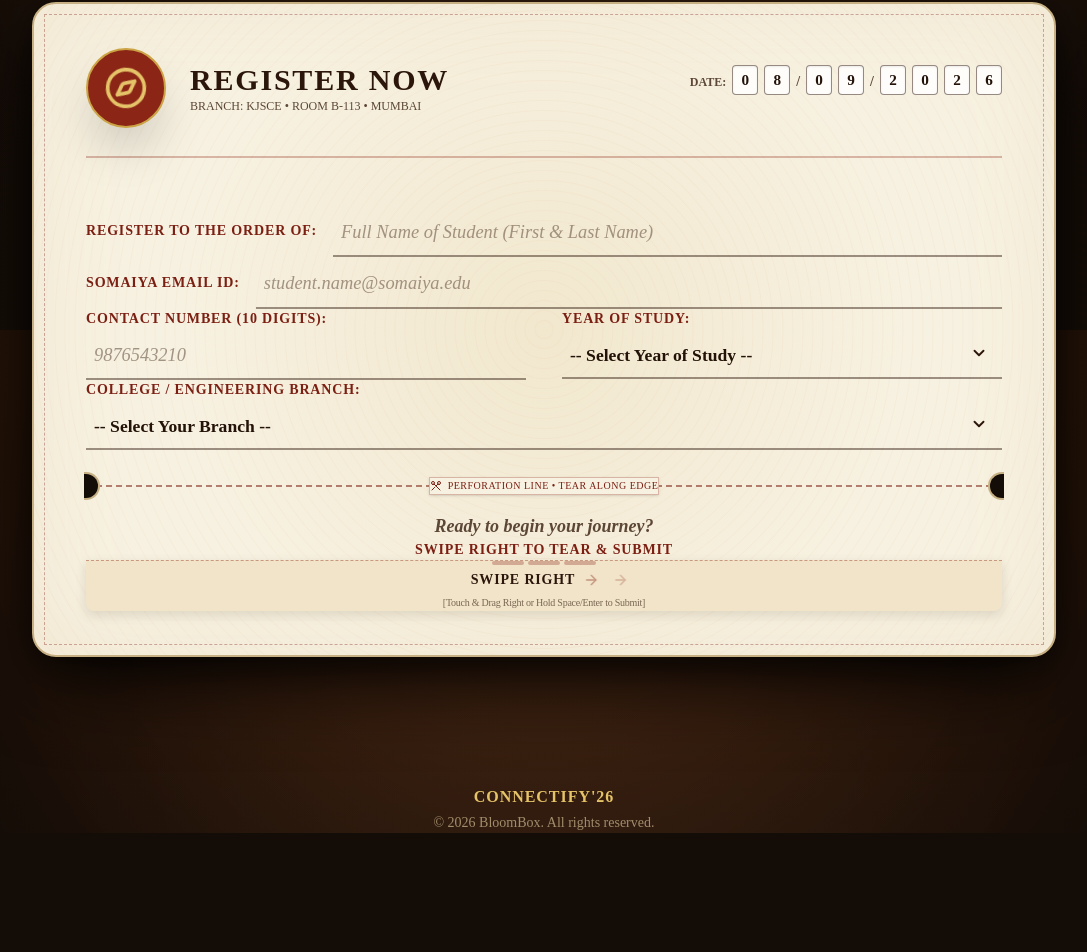
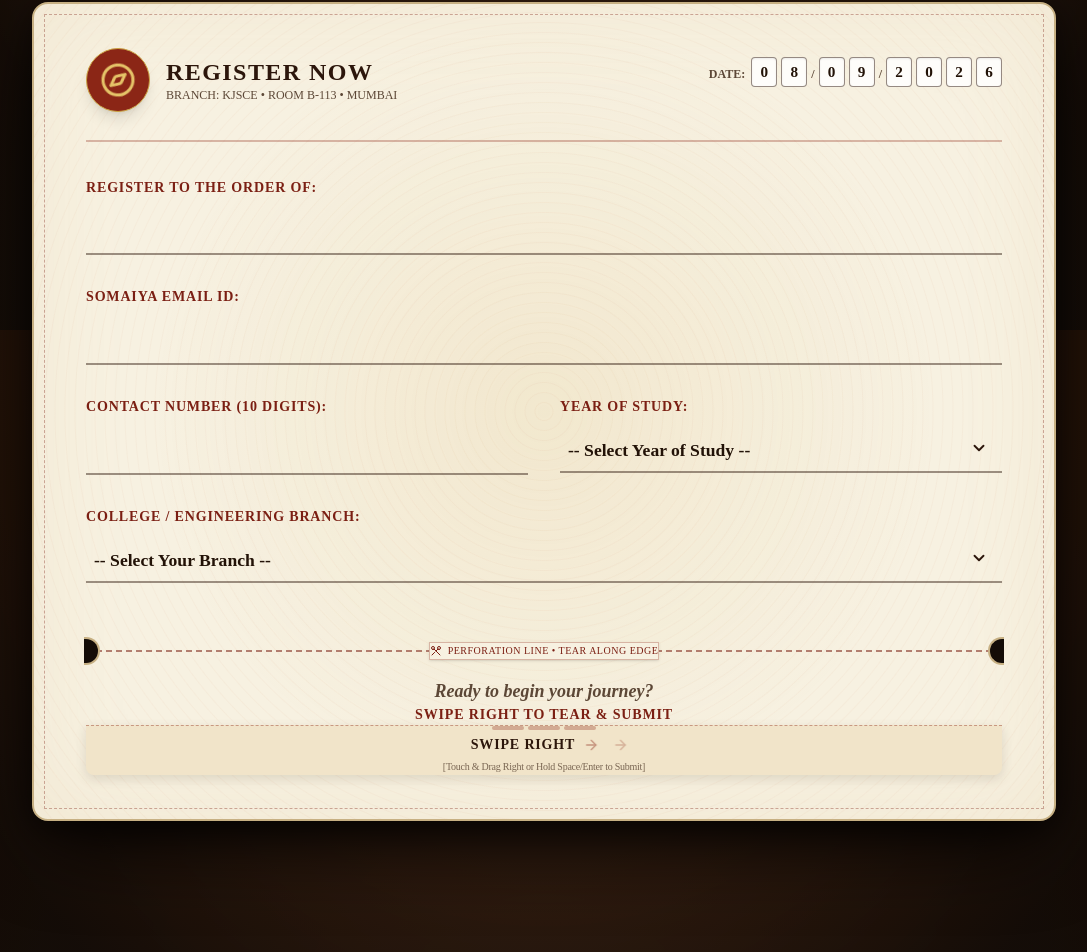
Before and after one commit to creatorofC-gif/BB-REG-new, a React (Vite) app: page / in a window 1280 px wide. Shown: the part 2070-3022 px from the top of the page, without its empty margins (96-1183 px from the left). Before the commit the page ends 2903 px from the top, so only its background shows below. Built offline with nearby package versions, Linux system fonts and the light colour scheme; a web font is replaced by a local one.

Commit message:
refactor: clean up ChequeForm component by removing unnecessary comments and improving layout

```diff
--- a/src/components/ChequeForm.jsx
+++ b/src/components/ChequeForm.jsx
@@ -24,7 +24,6 @@ export function ChequeForm({ onSubmit, isSubmitting, serverError }) {
   const [shakeError, setShakeError] = useState(false);
   const [currentDate, setCurrentDate] = useState(() => new Date());
 
-  // Keep the cheque date current, including if the page remains open overnight.
   useEffect(() => {
     const updateDate = () => setCurrentDate(new Date());
     const intervalId = window.setInterval(updateDate, 60_000);
@@ -37,7 +36,6 @@ export function ChequeForm({ onSubmit, isSubmitting, serverError }) {
     String(currentDate.getFullYear())
   ];
 
-  // Field refs for auto-focus on error
   const nameRef = useRef(null);
   const emailRef = useRef(null);
   const contactRef = useRef(null);
@@ -57,7 +55,6 @@ export function ChequeForm({ onSubmit, isSubmitting, serverError }) {
 
     let processedValue = value;
     if (name === "contact") {
-      // Allow only digits, max 10
       processedValue = value.replace(/\D/g, "").slice(0, 10);
     }
 
@@ -66,7 +63,6 @@ export function ChequeForm({ onSubmit, isSubmitting, serverError }) {
       [name]: processedValue
     }));
 
-    // Real-time re-validation for touched field
     if (touched[name]) {
       const nextData = { ...formData, [name]: processedValue };
       const validation = validateRegistration(nextData);
@@ -87,7 +83,6 @@ export function ChequeForm({ onSubmit, isSubmitting, serverError }) {
     }));
   };
 
-  // Pre-tear validation check
   const validateFormBeforeTear = () => {
     const validation = validateRegistration(formData);
     setTouched({
@@ -103,7 +98,6 @@ export function ChequeForm({ onSubmit, isSubmitting, serverError }) {
       setShakeError(true);
       setTimeout(() => setShakeError(false), 450);
 
-      // Auto-scroll to first invalid input
       const firstErrorField = Object.keys(validation.errors)[0];
       if (firstErrorField && fieldRefs[firstErrorField]?.current) {
         fieldRefs[firstErrorField].current.focus();
@@ -120,17 +114,16 @@ export function ChequeForm({ onSubmit, isSubmitting, serverError }) {
     }
   };
 
-  // Check validity statuses
   const isSomaiyaEmailValid = formData.email && /^[a-zA-Z0-9._%+-]+@somaiya\.edu$/i.test(formData.email.trim());
   const isPhoneValid = formData.contact && formData.contact.length === 10;
   const isNameValid = formData.fullName && formData.fullName.trim().length >= 2;
 
   return (
-    <section id="registration-cheque" className="section-cheque relative flex flex-col items-center justify-center z-20">
-      <div className="page-container flex flex-col items-center">
+    <section id="registration-cheque" className="section-cheque relative flex flex-col items-center justify-center z-20 pt-10 pb-16 px-4">
+      <div className="page-container flex flex-col items-center w-full max-w-4xl">
 
         {/* Section Header */}
-        <ScrollReveal className="text-center mb-8 sm:mb-12 flex flex-col items-center">
+        <ScrollReveal className="text-center mb-8 flex flex-col items-center">
           <div
             className="inline-flex items-center gap-2 rounded-full bg-[#8B2616]/45 border border-[#CBA344]/60 text-[#E5C368] text-xs font-mono uppercase tracking-wider mb-3 shadow-lg"
             style={{ padding: "0.4rem 1.25rem" }}
@@ -138,61 +131,61 @@ export function ChequeForm({ onSubmit, isSubmitting, serverError }) {
             <Sparkles className="w-4 h-4 text-[#E5C368] shrink-0" />
             <span>OFFICIAL REGISTRATION CHEQUE</span>
           </div>
-          <h2 className="font-cinzel text-3xl sm:text-5xl md:text-6xl font-black text-[#F8F3E6] tracking-wide leading-tight">
+
+          <h2 className="font-cinzel text-3xl sm:text-5xl md:text-6xl font-black text-[#F8F3E6] tracking-wide leading-tight mb-2">
             Make Your Commitment
           </h2>
-          <p className="font-cursive text-2xl sm:text-4xl text-[#E5C368] mt-1 max-w-xl mx-auto font-normal leading-snug">
+
+          <p className="font-cursive text-2xl sm:text-4xl text-[#E5C368] max-w-xl mx-auto font-normal leading-snug">
             Fill in your details and prepare to set sail.
           </p>
         </ScrollReveal>
 
         {/* Server Error Banner */}
         {serverError && (
-          <div className="w-full max-w-4xl mb-8 p-5 rounded-2xl bg-[#561108]/95 border-2 border-[#E5C368] text-[#F8F3E6] shadow-2xl flex items-start gap-4 animate-shake">
-            <AlertCircle className="w-6 h-6 text-[#FF9955] shrink-0 mt-0.5" />
+          <div className="w-full mb-6 p-4 rounded-xl bg-[#561108]/95 border-2 border-[#E5C368] text-[#F8F3E6] shadow-2xl flex items-start gap-3 animate-shake">
+            <AlertCircle className="w-5 h-5 text-[#FF9955] shrink-0 mt-0.5" />
             <div>
-              <h4 className="font-bold text-base font-cinzel text-[#FF9955]">SUBMISSION FAILED</h4>
-              <p className="text-sm mt-1 text-[#DFC99E]">{serverError}</p>
-              <p className="text-xs text-[#DFC99E]/80 mt-1">Your details have been preserved. Please retry the tear.</p>
+              <h4 className="font-bold text-sm font-cinzel text-[#FF9955]">SUBMISSION FAILED</h4>
+              <p className="text-xs mt-0.5 text-[#DFC99E]">{serverError}</p>
             </div>
           </div>
         )}
 
-        {/* THE VINTAGE CHEQUE LEAF (Centered & Spacious on PC & Mobile) */}
+        {/* THE VINTAGE CHEQUE LEAF */}
         <ScrollReveal
-          className={`cheque-leaf security-pattern rounded-3xl p-8 sm:p-12 md:p-16 shadow-3xl relative overflow-hidden transition-all max-w-4xl w-full ${
+          className={`cheque-leaf security-pattern rounded-2xl p-6 sm:p-10 md:p-12 shadow-3xl relative overflow-hidden transition-all w-full ${
             shakeError ? "animate-shake ring-4 ring-red-600/50" : ""
           }`}
         >
           {/* Top Cheque Header */}
-          <div className="cheque-header-line flex flex-wrap items-center justify-between gap-5 border-b-2 border-[#8B2616]/30 pb-4 mb-6">
+          <div className="cheque-header-line flex flex-col sm:flex-row sm:items-center justify-between gap-4 border-b-2 border-[#8B2616]/30 pb-5 mb-8">
 
             {/* Bank Emblem & Branding */}
-            <div className="flex items-center gap-4 sm:gap-6">
-              <div className="w-14 h-14 sm:w-20 sm:h-20 rounded-full bg-[#8B2616] border-2 border-[#CBA344] flex items-center justify-center text-[#E5C368] shrink-0 shadow-2xl">
-                <Compass className="w-8 h-8 sm:w-11 sm:h-11 animate-compass" />
+            <div className="flex items-center gap-3.5 sm:gap-4">
+              <div className="w-12 h-12 sm:w-16 sm:h-16 rounded-full bg-[#8B2616] border border-[#CBA344] flex items-center justify-center text-[#E5C368] shrink-0 shadow-lg">
+                <Compass className="w-7 h-7 sm:w-9 sm:h-9 animate-compass" />
               </div>
               <div>
-                <div className="text-xl sm:text-3xl font-cinzel font-black tracking-wide text-[#2C160B]">
+                <div className="text-lg sm:text-2xl font-cinzel font-black tracking-wide text-[#2C160B] leading-tight">
                   REGISTER NOW
                 </div>
-                <div className="text-xs text-[#5C4736] font-mono mt-1">
+                <div className="text-[11px] sm:text-xs text-[#5C4736] font-mono mt-0.5">
                   BRANCH: KJSCE • ROOM B-113 • MUMBAI
                 </div>
               </div>
             </div>
 
             {/* Vintage Boxed Date */}
-            <div className="cheque-date-container flex flex-col items-start sm:items-end gap-2.5 sm:ml-auto">
-              {/* Live date boxes (DD / MM / YYYY) */}
-              <div className="flex items-center gap-1 sm:gap-1.5 mt-1">
+            <div className="cheque-date-container flex items-center gap-1.5 ml-auto sm:ml-0">
               <span className="text-xs font-mono font-bold text-[#5C4736] mr-1">DATE:</span>
+              <div className="flex items-center gap-1">
                 <span className="date-box">{dateDigits[0][0]}</span>
                 <span className="date-box">{dateDigits[0][1]}</span>
-                <span className="text-sm font-bold text-[#5C4736]">/</span>
+                <span className="text-xs font-bold text-[#5C4736]">/</span>
                 <span className="date-box">{dateDigits[1][0]}</span>
                 <span className="date-box">{dateDigits[1][1]}</span>
-                <span className="text-sm font-bold text-[#5C4736]">/</span>
+                <span className="text-xs font-bold text-[#5C4736]">/</span>
                 {dateDigits[2].split("").map((digit, index) => (
                   <span className="date-box" key={index}>{digit}</span>
                 ))}
@@ -201,18 +194,17 @@ export function ChequeForm({ onSubmit, isSubmitting, serverError }) {
           </div>
 
           {/* CHEQUE FORM FIELDS */}
-          <form onSubmit={(e) => e.preventDefault()} className="space-y-7 sm:space-y-9 mb-4" noValidate>
+          <form onSubmit={(e) => e.preventDefault()} className="flex flex-col gap-7 sm:gap-8 mb-6" noValidate>
 
             {/* FIELD 1: FULL NAME */}
-            <div className="cheque-field-first relative">
-              <div className="flex flex-col sm:flex-row sm:items-center gap-2.5 sm:gap-4">
+            <div className="flex flex-col gap-2">
               <label
                 htmlFor="fullName"
-                  className="font-cinzel text-xs sm:text-sm font-bold text-[#7B1F13] tracking-wider shrink-0"
+                className="font-cinzel text-xs sm:text-sm font-bold text-[#7B1F13] tracking-wider"
               >
                 REGISTER TO THE ORDER OF:
               </label>
-                <div className="flex-1 relative">
+              <div className="relative">
                 <input
                   ref={nameRef}
                   id="fullName"
@@ -221,33 +213,32 @@ export function ChequeForm({ onSubmit, isSubmitting, serverError }) {
                   value={formData.fullName}
                   onChange={handleChange}
                   onBlur={handleBlur}
-                    placeholder="Full Name of Student (First & Last Name)"
-                    className={`cheque-input pr-10 ${errors.fullName ? "has-error" : ""}`}
+                  className={`cheque-input min-h-[42px] py-2 pr-8 w-full text-base font-serif bg-transparent border-b-2 border-[#8B2616]/40 focus:outline-none focus:border-[#8B2616] ${
+                    errors.fullName ? "has-error" : ""
+                  }`}
                   autoComplete="name"
                   required
                 />
                 {isNameValid && (
-                    <CheckCircle2 className="w-5 h-5 text-emerald-700 absolute right-2 top-3.5" />
+                  <CheckCircle2 className="w-5 h-5 text-emerald-700 absolute right-1 bottom-3" />
                 )}
               </div>
-              </div>
               {errors.fullName && (
-                <p className="text-xs sm:text-sm text-red-700 font-semibold mt-2 flex items-center gap-1 font-sans">
-                  <AlertCircle className="w-4 h-4" /> {errors.fullName}
+                <p className="text-xs text-red-700 font-semibold mt-1 flex items-center gap-1">
+                  <AlertCircle className="w-3.5 h-3.5" /> {errors.fullName}
                 </p>
               )}
             </div>
 
             {/* FIELD 2: SOMAIYA EMAIL ID */}
-            <div className="relative">
-              <div className="flex flex-col sm:flex-row sm:items-center gap-2 sm:gap-4">
+            <div className="flex flex-col gap-2">
               <label
                 htmlFor="email"
-                  className="font-cinzel text-xs sm:text-sm font-bold text-[#7B1F13] tracking-wider shrink-0"
+                className="font-cinzel text-xs sm:text-sm font-bold text-[#7B1F13] tracking-wider"
               >
                 SOMAIYA EMAIL ID:
               </label>
-                <div className="flex-1 relative">
+              <div className="relative">
                 <input
                   ref={emailRef}
                   id="email"
@@ -256,31 +247,31 @@ export function ChequeForm({ onSubmit, isSubmitting, serverError }) {
                   value={formData.email}
                   onChange={handleChange}
                   onBlur={handleBlur}
-                    placeholder="student.name@somaiya.edu"
-                    className={`cheque-input pr-10 ${errors.email ? "has-error" : ""}`}
+                  className={`cheque-input min-h-[42px] py-2 pr-8 w-full text-base font-serif bg-transparent border-b-2 border-[#8B2616]/40 focus:outline-none focus:border-[#8B2616] ${
+                    errors.email ? "has-error" : ""
+                  }`}
                   autoComplete="email"
                   required
                 />
                 {isSomaiyaEmailValid && (
-                    <CheckCircle2 className="w-5 h-5 text-emerald-700 absolute right-2 top-3.5" />
+                  <CheckCircle2 className="w-5 h-5 text-emerald-700 absolute right-1 bottom-3" />
                 )}
               </div>
-              </div>
               {errors.email && (
-                <p className="text-xs sm:text-sm text-red-700 font-semibold mt-2 flex items-center gap-1 font-sans">
-                  <AlertCircle className="w-4 h-4" /> {errors.email}
+                <p className="text-xs text-red-700 font-semibold mt-1 flex items-center gap-1">
+                  <AlertCircle className="w-3.5 h-3.5" /> {errors.email}
                 </p>
               )}
             </div>
 
             {/* TWO COLUMN ROW: CONTACT NUMBER & YEAR OF STUDY */}
-            <div className="grid grid-cols-1 md:grid-cols-2 gap-7 sm:gap-9">
+            <div className="grid grid-cols-1 md:grid-cols-2 gap-7 sm:gap-8">
 
-              {/* FIELD 3: CONTACT NUMBER (10 Digits) */}
-              <div className="relative">
+              {/* FIELD 3: CONTACT NUMBER */}
+              <div className="flex flex-col gap-2">
                 <label
                   htmlFor="contact"
-                  className="font-cinzel text-xs sm:text-sm font-bold text-[#7B1F13] tracking-wider block mb-2"
+                  className="font-cinzel text-xs sm:text-sm font-bold text-[#7B1F13] tracking-wider"
                 >
                   CONTACT NUMBER (10 DIGITS):
                 </label>
@@ -294,30 +285,32 @@ export function ChequeForm({ onSubmit, isSubmitting, serverError }) {
                     value={formData.contact}
                     onChange={handleChange}
                     onBlur={handleBlur}
-                    placeholder="9876543210"
-                    className={`cheque-input pr-10 font-mono ${errors.contact ? "has-error" : ""}`}
+                    className={`cheque-input min-h-[42px] py-2 pr-8 w-full text-base font-mono bg-transparent border-b-2 border-[#8B2616]/40 focus:outline-none focus:border-[#8B2616] ${
+                      errors.contact ? "has-error" : ""
+                    }`}
                     autoComplete="tel"
                     required
                   />
                   {isPhoneValid && (
-                    <CheckCircle2 className="w-5 h-5 text-emerald-700 absolute right-2 top-3.5" />
+                    <CheckCircle2 className="w-5 h-5 text-emerald-700 absolute right-1 bottom-3" />
                   )}
                 </div>
                 {errors.contact && (
-                  <p className="text-xs sm:text-sm text-red-700 font-semibold mt-2 flex items-center gap-1 font-sans">
-                    <AlertCircle className="w-4 h-4" /> {errors.contact}
+                  <p className="text-xs text-red-700 font-semibold mt-1 flex items-center gap-1">
+                    <AlertCircle className="w-3.5 h-3.5" /> {errors.contact}
                   </p>
                 )}
               </div>
 
               {/* FIELD 4: YEAR OF STUDY */}
-              <div className="relative">
+              <div className="flex flex-col gap-2">
                 <label
                   htmlFor="year"
-                  className="font-cinzel text-xs sm:text-sm font-bold text-[#7B1F13] tracking-wider block mb-2"
+                  className="font-cinzel text-xs sm:text-sm font-bold text-[#7B1F13] tracking-wider"
                 >
                   YEAR OF STUDY:
                 </label>
+                <div className="relative">
                   <select
                     ref={yearRef}
                     id="year"
@@ -325,7 +318,9 @@ export function ChequeForm({ onSubmit, isSubmitting, serverError }) {
                     value={formData.year}
                     onChange={handleChange}
                     onBlur={handleBlur}
-                  className={`cheque-select ${errors.year ? "has-error" : ""}`}
+                    className={`cheque-select min-h-[42px] py-2 w-full text-base font-serif bg-transparent border-b-2 border-[#8B2616]/40 focus:outline-none focus:border-[#8B2616] ${
+                      errors.year ? "has-error" : ""
+                    }`}
                     required
                   >
                     <option value="">-- Select Year of Study --</option>
@@ -335,22 +330,24 @@ export function ChequeForm({ onSubmit, isSubmitting, serverError }) {
                       </option>
                     ))}
                   </select>
+                </div>
                 {errors.year && (
-                  <p className="text-xs sm:text-sm text-red-700 font-semibold mt-2 flex items-center gap-1 font-sans">
-                    <AlertCircle className="w-4 h-4" /> {errors.year}
+                  <p className="text-xs text-red-700 font-semibold mt-1 flex items-center gap-1">
+                    <AlertCircle className="w-3.5 h-3.5" /> {errors.year}
                   </p>
                 )}
               </div>
             </div>
 
             {/* FIELD 5: COLLEGE / ENGINEERING BRANCH */}
-            <div className="relative">
+            <div className="flex flex-col gap-2">
               <label
                 htmlFor="branch"
-                className="font-cinzel text-xs sm:text-sm font-bold text-[#7B1F13] tracking-wider block mb-2"
+                className="font-cinzel text-xs sm:text-sm font-bold text-[#7B1F13] tracking-wider"
               >
                 COLLEGE / ENGINEERING BRANCH:
               </label>
+              <div className="relative">
                 <select
                   ref={branchRef}
                   id="branch"
@@ -358,7 +355,9 @@ export function ChequeForm({ onSubmit, isSubmitting, serverError }) {
                   value={formData.branch}
                   onChange={handleChange}
                   onBlur={handleBlur}
-                className={`cheque-select ${errors.branch ? "has-error" : ""}`}
+                  className={`cheque-select min-h-[42px] py-2 w-full text-base font-serif bg-transparent border-b-2 border-[#8B2616]/40 focus:outline-none focus:border-[#8B2616] ${
+                    errors.branch ? "has-error" : ""
+                  }`}
                   required
                 >
                   <option value="">-- Select Your Branch --</option>
@@ -368,20 +367,23 @@ export function ChequeForm({ onSubmit, isSubmitting, serverError }) {
                     </option>
                   ))}
                 </select>
+              </div>
               {errors.branch && (
-                <p className="text-xs sm:text-sm text-red-700 font-semibold mt-2 flex items-center gap-1 font-sans">
-                  <AlertCircle className="w-4 h-4" /> {errors.branch}
+                <p className="text-xs text-red-700 font-semibold mt-1 flex items-center gap-1">
+                  <AlertCircle className="w-3.5 h-3.5" /> {errors.branch}
                 </p>
               )}
             </div>
 
-            {/* SIGNATURE TEAR-TO-SUBMIT PERFORATED COMPONENT */}
+            {/* TEAR-TO-SUBMIT PERFORATED COMPONENT */}
+            <div className="pt-4">
               <TearToSubmit
                 isValid={Object.keys(errors).length === 0}
                 isSubmitting={isSubmitting}
                 onValidateBeforeTear={validateFormBeforeTear}
                 onTearComplete={handleTearComplete}
               />
+            </div>
           </form>
         </ScrollReveal>
       </div>
```
Lines whose indentation alone changed are shown as unchanged.
